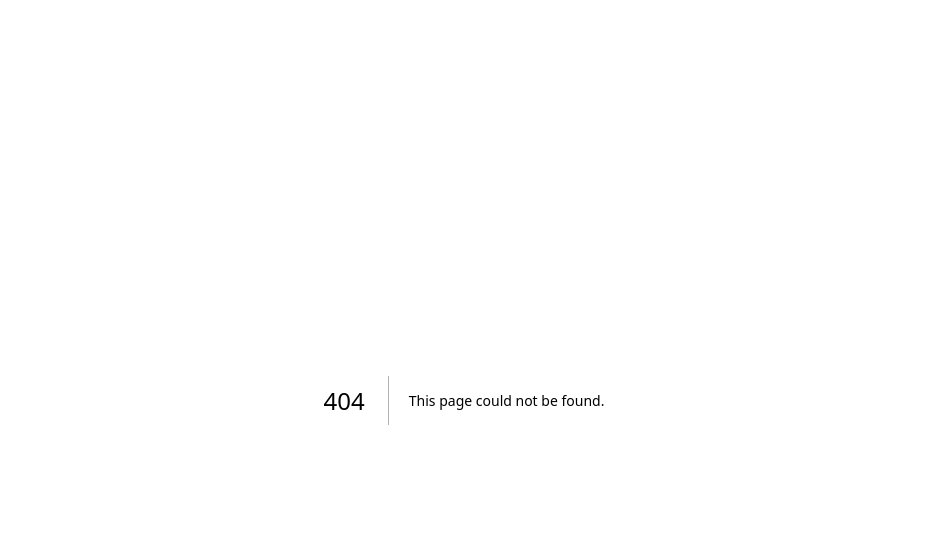
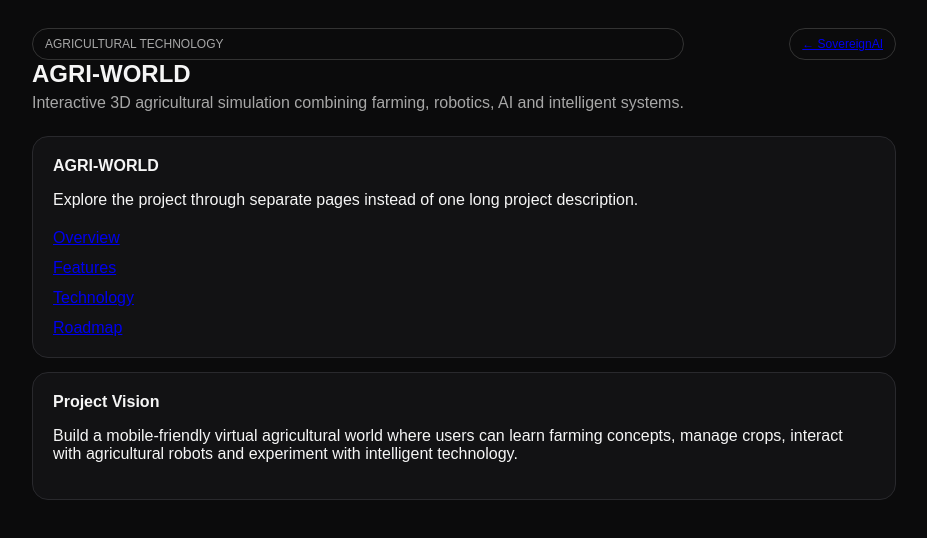
Before and after one commit to gokulmaniraj2008-collab/sovereign-ai-worker, a Next.js app in the folder frontend/: page /agri-world in a window 1280 px wide. Before the commit this address had no page. Shown: the top 538 px of the page, without its empty margins (176-1103 px from the left). Built offline with nearby package versions, Linux system fonts and the light colour scheme.

Commit message:
Add AGRI-WORLD main page

```diff
--- /dev/null
+++ b/frontend/app/agri-world/page.tsx
@@ -0,0 +1,36 @@
+'use client';
+
+import Link from 'next/link';
+
+const sections = [
+  ['Overview', '/agri-world/overview'],
+  ['Features', '/agri-world/features'],
+  ['Technology', '/agri-world/technology'],
+  ['Roadmap', '/agri-world/roadmap'],
+];
+
+export default function AgriWorldPage() {
+  return (
+    <main className="shell">
+      <header>
+        <div>
+          <p className="badge">AGRICULTURAL TECHNOLOGY</p>
+          <h1>AGRI-WORLD</h1>
+          <p>Interactive 3D agricultural simulation combining farming, robotics, AI and intelligent systems.</p>
+        </div>
+        <Link href="/" className="badge">← SovereignAI</Link>
+      </header>
+      <section className="card">
+        <h2>AGRI-WORLD</h2>
+        <p>Explore the project through separate pages instead of one long project description.</p>
+        <div className="row" style={{flexWrap:'wrap', gap:12, marginTop:20}}>
+          {sections.map(([name, href]) => <Link key={href} href={href} className="primary">{name}</Link>)}
+        </div>
+      </section>
+      <section className="card">
+        <h2>Project Vision</h2>
+        <p>Build a mobile-friendly virtual agricultural world where users can learn farming concepts, manage crops, interact with agricultural robots and experiment with intelligent technology.</p>
+      </section>
+    </main>
+  );
+}
```
